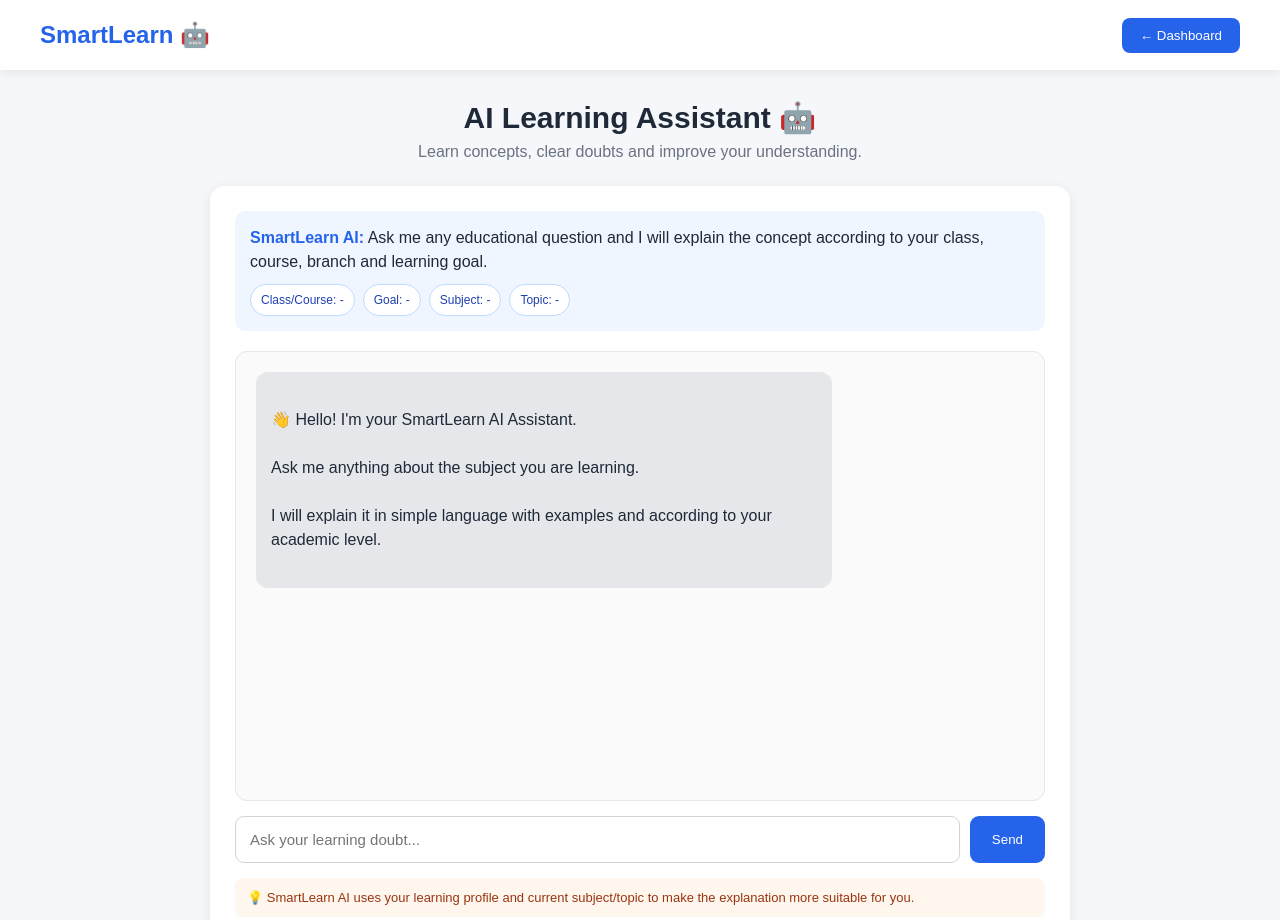
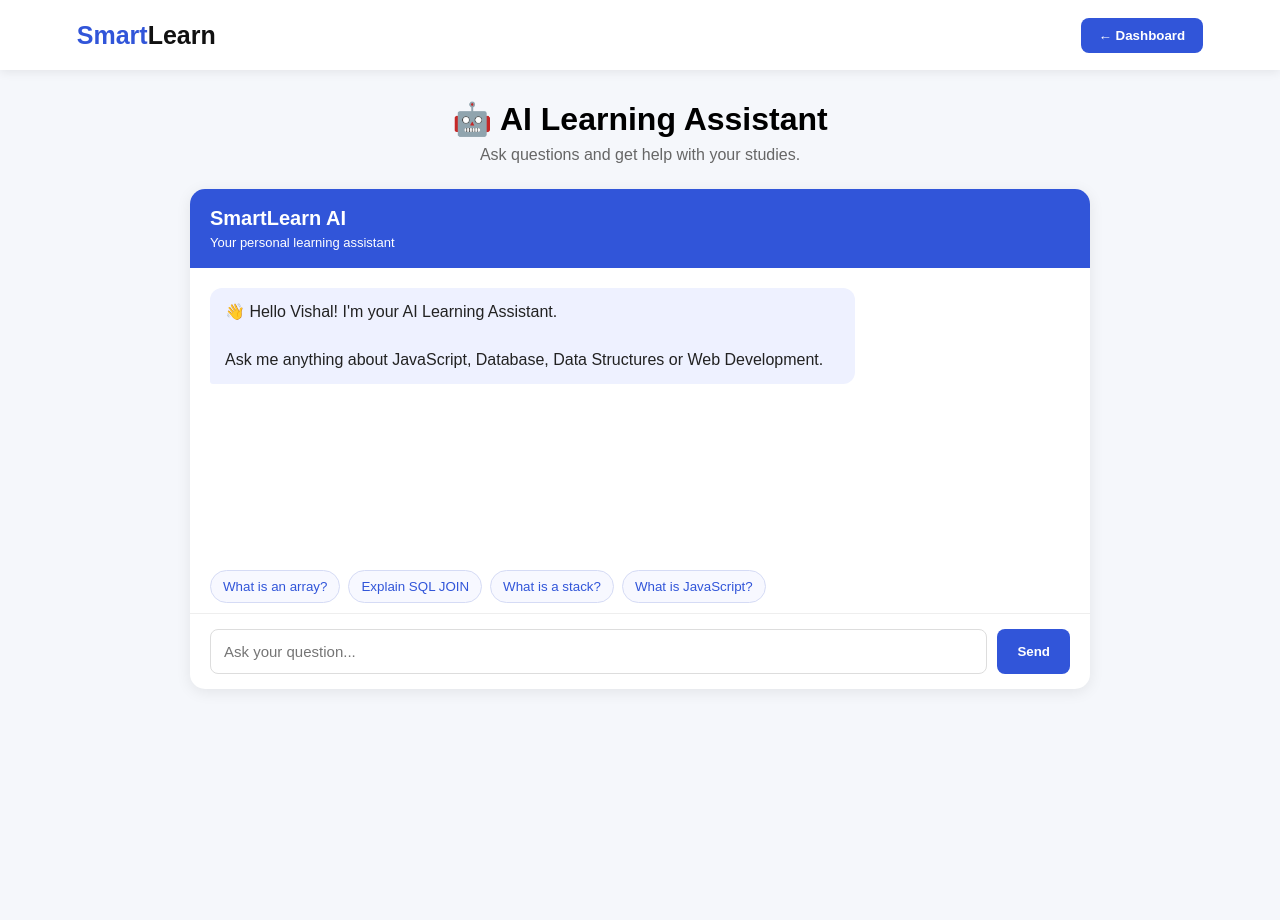
Before and after one commit to khatikv9552-coder/SmartLearn, a website: page ai-assistant.html in a window 1280 px wide. After the commit the page ends 800 px from the top, so only its background shows below. Drawn offline with Linux system fonts and the light colour scheme.

```diff
--- a/ai-assistant.html
+++ b/ai-assistant.html
@@ -4,210 +4,210 @@
 <head>
     <meta charset="UTF-8">
     <meta name="viewport" content="width=device-width, initial-scale=1.0">
+
     <title>SmartLearn - AI Assistant</title>
 
     <style>
         * {
-            box-sizing: border-box;
             margin: 0;
             padding: 0;
+            box-sizing: border-box;
             font-family: Arial, sans-serif;
         }
 
         body {
             background: #f5f7fb;
-            color: #1f2937;
         }
 
-        .navbar {
+        /* NAVBAR */
+
+        nav {
             height: 70px;
             background: white;
+            padding: 0 6%;
             display: flex;
             align-items: center;
             justify-content: space-between;
-            padding: 0 40px;
             box-shadow: 0 2px 10px rgba(0,0,0,0.08);
         }
 
         .logo {
-            font-size: 24px;
+            font-size: 25px;
             font-weight: bold;
-            color: #2563eb;
+            color: #3155d9;
         }
 
-        .back-btn {
+        .logo span {
+            color: #111;
+        }
+
+        nav button {
             border: none;
-            background: #2563eb;
+            background: #3155d9;
             color: white;
             padding: 10px 18px;
             border-radius: 8px;
             cursor: pointer;
+            font-weight: bold;
         }
 
+        /* MAIN */
+
         .container {
+            width: 90%;
             max-width: 900px;
             margin: 30px auto;
-            padding: 0 20px;
         }
 
-        .header {
+        .heading {
             text-align: center;
             margin-bottom: 25px;
         }
 
-        .header h1 {
-            font-size: 30px;
+        .heading h1 {
+            font-size: 32px;
             margin-bottom: 8px;
         }
 
-        .header p {
-            color: #6b7280;
+        .heading p {
+            color: #666;
         }
 
-        .ai-card {
+        /* CHAT BOX */
+
+        .chat-box {
             background: white;
+            height: 500px;
             border-radius: 15px;
-            padding: 25px;
             box-shadow: 0 3px 15px rgba(0,0,0,0.08);
+
+            display: flex;
+            flex-direction: column;
         }
 
-        .assistant-info {
-            background: #eff6ff;
-            padding: 15px;
-            border-radius: 10px;
-            margin-bottom: 20px;
+        .chat-header {
+            padding: 18px 20px;
+            background: #3155d9;
+            color: white;
+            border-radius: 15px 15px 0 0;
+        }
+
+        .chat-header h2 {
+            font-size: 20px;
+        }
+
+        .chat-header p {
+            font-size: 13px;
+            margin-top: 5px;
+        }
+
+        /* MESSAGES */
+
+        .messages {
+            flex: 1;
+            padding: 20px;
+            overflow-y: auto;
+        }
+
+        .message {
+            max-width: 75%;
+            padding: 12px 15px;
+            margin-bottom: 15px;
+            border-radius: 12px;
             line-height: 1.5;
         }
 
-        .assistant-info strong {
-            color: #2563eb;
+        .bot {
+            background: #eef1ff;
+            color: #222;
+            border-bottom-left-radius: 3px;
         }
 
-        .student-context {
-            display: flex;
-            flex-wrap: wrap;
-            gap: 8px;
-            margin-top: 10px;
+        .user {
+            background: #3155d9;
+            color: white;
+            margin-left: auto;
+            border-bottom-right-radius: 3px;
         }
 
-        .context-chip {
-            background: white;
-            border: 1px solid #bfdbfe;
-            color: #1e40af;
-            padding: 6px 10px;
-            border-radius: 20px;
-            font-size: 12px;
+        /* SUGGESTIONS */
+
+        .suggestions {
+            padding: 10px 20px;
+            display: flex;
+            gap: 8px;
+            flex-wrap: wrap;
         }
 
-        .chat-box {
-            height: 450px;
-            overflow-y: auto;
-            border: 1px solid #e5e7eb;
-            border-radius: 12px;
-            padding: 20px;
-            margin-bottom: 15px;
-            background: #fafafa;
+        .suggestions button {
+            border: 1px solid #d5dbf5;
+            background: #f7f8ff;
+            color: #3155d9;
+            padding: 8px 12px;
+            border-radius: 20px;
+            cursor: pointer;
         }
 
-        .message {
-            margin-bottom: 15px;
-            display: flex;
+        .suggestions button:hover {
+            background: #e7ebff;
         }
 
-        .message.user {
-            justify-content: flex-end;
-        }
-
-        .message.ai {
-            justify-content: flex-start;
-        }
-
-        .bubble {
-            max-width: 75%;
-            padding: 12px 15px;
-            border-radius: 12px;
-            line-height: 1.5;
-            white-space: pre-wrap;
-        }
-
-        .user .bubble {
-            background: #2563eb;
-            color: white;
-        }
-
-        .ai .bubble {
-            background: #e5e7eb;
-            color: #1f2937;
-        }
+        /* INPUT */
 
         .input-area {
             display: flex;
             gap: 10px;
+            padding: 15px 20px;
+            border-top: 1px solid #eee;
         }
 
         .input-area input {
             flex: 1;
-            padding: 14px;
-            border: 1px solid #d1d5db;
-            border-radius: 9px;
+            padding: 13px;
+            border: 1px solid #ddd;
+            border-radius: 8px;
             outline: none;
             font-size: 15px;
         }
 
         .input-area input:focus {
-            border-color: #2563eb;
+            border-color: #3155d9;
         }
 
         .send-btn {
-            padding: 14px 22px;
             border: none;
-            border-radius: 9px;
-            background: #2563eb;
+            background: #3155d9;
             color: white;
+            padding: 0 20px;
+            border-radius: 8px;
             cursor: pointer;
+            font-weight: bold;
         }
 
         .send-btn:hover {
-            background: #1d4ed8;
+            background: #2444bd;
         }
 
-        .send-btn:disabled {
-            background: #9ca3af;
-            cursor: not-allowed;
-        }
+        @media (max-width: 600px) {
 
-        .warning {
-            margin-top: 15px;
-            padding: 12px;
-            background: #fff7ed;
-            border-radius: 8px;
-            font-size: 13px;
-            color: #9a3412;
-        }
-
-        @media(max-width:600px) {
-            .navbar {
-                padding: 0 15px;
-            }
-
-            .container {
-                padding: 0 10px;
+            .heading h1 {
+                font-size: 25px;
             }
 
             .chat-box {
-                height: 400px;
+                height: 550px;
             }
 
-            .bubble {
+            .message {
                 max-width: 90%;
             }
 
             .input-area {
-                flex-direction: column;
+                padding: 12px;
             }
 
             .send-btn {
-                width: 100%;
+                padding: 0 15px;
             }
         }
     </style>
@@ -215,382 +215,214 @@
 
 <body>
 
-<nav class="navbar">
+    <!-- NAVBAR -->
+
+    <nav>
+
         <div class="logo">
-        SmartLearn 🤖
+            Smart<span>Learn</span>
         </div>
 
-    <button class="back-btn" onclick="goBack()">
+        <button onclick="goDashboard()">
             ← Dashboard
         </button>
+
     </nav>
+
+
+    <!-- MAIN -->
 
     <div class="container">
 
-    <div class="header">
-        <h1>AI Learning Assistant 🤖</h1>
-        <p>Learn concepts, clear doubts and improve your understanding.</p>
+        <div class="heading">
+
+            <h1>
+                🤖 AI Learning Assistant
+            </h1>
+
+            <p>
+                Ask questions and get help with your studies.
+            </p>
+
         </div>
 
-    <div class="ai-card">
 
-        <div class="assistant-info">
-            <strong>SmartLearn AI:</strong>
-            Ask me any educational question and I will explain the concept
-            according to your class, course, branch and learning goal.
+        <!-- CHAT -->
 
-            <div class="student-context">
-                <span class="context-chip" id="classChip">Class: -</span>
-                <span class="context-chip" id="goalChip">Goal: -</span>
-                <span class="context-chip" id="subjectChip">Subject: -</span>
-                <span class="context-chip" id="topicChip">Topic: -</span>
-            </div>
+        <div class="chat-box">
+
+            <div class="chat-header">
+
+                <h2>
+                    SmartLearn AI
+                </h2>
+
+                <p>
+                    Your personal learning assistant
+                </p>
+
             </div>
 
-        <div class="chat-box" id="chatBox">
 
-            <div class="message ai">
-                <div class="bubble">
-👋 Hello! I'm your SmartLearn AI Assistant.
+            <!-- MESSAGES -->
 
-Ask me anything about the subject you are learning.
+            <div class="messages" id="messages">
 
-I will explain it in simple language with examples and according to your academic level.
-                </div>
+                <div class="message bot">
+
+                    👋 Hello Vishal! I'm your AI Learning
+                    Assistant.
+
+                    <br><br>
+
+                    Ask me anything about JavaScript,
+                    Database, Data Structures or Web Development.
+
                 </div>
 
             </div>
+
+
+            <!-- SUGGESTIONS -->
+
+            <div class="suggestions">
+
+                <button onclick="askQuestion('What is an array?')">
+                    What is an array?
+                </button>
+
+                <button onclick="askQuestion('Explain SQL JOIN')">
+                    Explain SQL JOIN
+                </button>
+
+                <button onclick="askQuestion('What is a stack?')">
+                    What is a stack?
+                </button>
+
+                <button onclick="askQuestion('What is JavaScript?')">
+                    What is JavaScript?
+                </button>
+
+            </div>
+
+
+            <!-- INPUT -->
 
             <div class="input-area">
 
                 <input
                     type="text"
                     id="userInput"
-                placeholder="Ask your learning doubt..."
+                    placeholder="Ask your question..."
                     onkeydown="handleEnter(event)"
                 >
 
                 <button
                     class="send-btn"
-                id="sendBtn"
                     onclick="sendMessage()">
+
                     Send
+
                 </button>
 
-        </div>
-
-        <div class="warning">
-            💡 SmartLearn AI uses your learning profile and current subject/topic
-            to make the explanation more suitable for you.
             </div>
 
         </div>
 
     </div>
 
+
+    <!-- JAVASCRIPT -->
+
+
 <script>
+    const API_URL = "https://smartlearn-1-4fsq.onrender.com/ask-ai";
 
-/* =========================
-   LOAD STUDENT PROFILE
-========================= */
-
-let studentProfile = {};
-
-try {
-    studentProfile = JSON.parse(
-        localStorage.getItem("studentProfile") || "{}"
-    );
-} catch (error) {
-    studentProfile = {};
+    function goDashboard() {
+        window.location.href = "dashboard.html";
     }
 
-
-/* =========================
-   CURRENT LEARNING CONTEXT
-========================= */
-
-const selectedSubject =
-    localStorage.getItem("selectedSubject") || "";
-
-const selectedTopic =
-    localStorage.getItem("selectedTopic") || "";
-
-
-/* =========================
-   DISPLAY PROFILE
-========================= */
-
-function displayProfile() {
-
-    const standard =
-        studentProfile.standard || "";
-
-    const course =
-        studentProfile.course || "";
-
-    const branch =
-        studentProfile.branch || "";
-
-    const educationLevel =
-        studentProfile.educationLevel || "";
-
-    let classText = "-";
-
-    if (educationLevel === "school" && standard) {
-        classText = "Class " + standard;
-    }
-    else if (course) {
-        classText = course;
-
-        if (branch) {
-            classText += " - " + branch;
+    function handleEnter(event) {
+        if (event.key === "Enter") {
+            sendMessage();
         }
     }
 
-    document.getElementById("classChip").innerText =
-        "Class/Course: " + classText;
-
-    document.getElementById("goalChip").innerText =
-        "Goal: " + (studentProfile.goal || "-");
-
-    document.getElementById("subjectChip").innerText =
-        "Subject: " + (selectedSubject || "-");
-
-    document.getElementById("topicChip").innerText =
-        "Topic: " + (selectedTopic || "-");
-}
-
-displayProfile();
-
-
-/* =========================
-   DASHBOARD
-========================= */
-
-function goBack() {
-    window.location.href = "dashboard.html";
-}
-
-
-/* =========================
-   ENTER KEY
-========================= */
-
-function handleEnter(event) {
-
-    if (event.key === "Enter") {
-        event.preventDefault();
+    function askQuestion(question) {
+        document.getElementById("userInput").value = question;
         sendMessage();
     }
 
+    function addMessage(text, type) {
+        const messages = document.getElementById("messages");
+        const message = document.createElement("div");
+        message.className = "message " + type;
+        message.innerText = text;
+        messages.appendChild(message);
+        messages.scrollTop = messages.scrollHeight;
     }
 
+    async function sendMessage() {
+        const input = document.getElementById("userInput");
+        const question = input.value.trim();
 
-/* =========================
-   SEND MESSAGE
-========================= */
-
-async function sendMessage() {
-
-    const input =
-        document.getElementById("userInput");
-
-    const sendBtn =
-        document.getElementById("sendBtn");
-
-    const question =
-        input.value.trim();
-
-    if (question === "") {
-        return;
-    }
-
-
-    /* USER MESSAGE */
+        if (!question) return;
 
         addMessage(question, "user");
-
         input.value = "";
 
-
-    /* DISABLE BUTTON */
-
-    sendBtn.disabled = true;
-    sendBtn.innerText = "Thinking...";
-
-
-    /* THINKING MESSAGE */
-
-    const thinking =
-        addMessage(
-            "🤖 Thinking...",
-            "ai"
-        );
-
+        const loading = document.createElement("div");
+        loading.className = "message bot";
+        loading.id = "ai-loading";
+        loading.innerText = "🤖 AI is thinking...";
+        document.getElementById("messages").appendChild(loading);
 
         try {
+            const profileData = localStorage.getItem("studentProfile");
+            const profile = profileData ? JSON.parse(profileData) : {};
 
-        /*localhost:5000
-        Send:
-        1. Student question
-        2. Student profile
-        3. Current subject
-        4. Current topic
+            const subject = localStorage.getItem("selectedSubject") || "";
+            const topic = localStorage.getItem("selectedTopic") || "";
 
-        Your existing server.js already accepts
-        all four values at /ask-ai.
-        */
-
-        const response =
-            await fetch(
-                "https://smartlearn-1-4fsq.onrender.com/ask-ai",
-                {
+            const response = await fetch(API_URL, {
                 method: "POST",
-
                 headers: {
                     "Content-Type": "application/json"
                 },
+                body: JSON.stringify({
+                    question: question,
+                    profile: profile,
+                    subject: subject,
+                    topic: topic
+                })
+            });
 
-                    body: JSON.stringify({
+            const data = await response.json();
 
-                        question: question,
+            if (!response.ok) {
+                throw new Error(data.details || data.error || "AI server error");
+            }
 
-                        profile: studentProfile,
+            document.getElementById("ai-loading")?.remove();
 
-                        subject: selectedSubject,
-
-                        topic: selectedTopic
-
-                    })
-                }
+            addMessage(
+                data.answer || "AI did not return an answer.",
+                "bot"
             );
 
+        } catch (error) {
+            document.getElementById("ai-loading")?.remove();
 
-        /* CHECK RESPONSE */
-
-        if (!response.ok) {
-
-            throw new Error(
-                "Server returned HTTP " +
-                response.status
+            addMessage(
+                "⚠️ AI Assistant error: " + error.message,
+                "bot"
             );
 
+            console.error("SmartLearn AI Assistant error:", error);
         }
-
-
-        const data =
-            await response.json();
-
-
-        /* REMOVE THINKING */
-
-        thinking.remove();
-
-
-        /* AI ANSWER */
-
-        if (data.answer) {
-
-            addMessage(
-                data.answer,
-                "ai"
-            );
-
     }
-        else {
-
-            addMessage(
-                "Sorry, I could not generate an answer.",
-                "ai"
-            );
-
-        }
-
-
-    }
-    catch (error) {
-
-        console.error(
-            "AI Assistant Error:",
-            error
-        );
-
-
-        /* REMOVE THINKING */
-
-        thinking.remove();
-
-
-        addMessage(
-
-            "⚠️ AI server connection failed.\n\n" +
-            "Please check:\n" +
-            "1. Ollama is running\n" +
-            "2. server.js is running on port 5000\n" +
-            "3. llama3.2 model is installed\n" +
-            "4. Open http://localhost:5000 is not required in the browser; the HTML calls /ask-ai automatically.",
-
-            "ai"
-
-        );
-
-    }
-
-
-    /* ENABLE BUTTON */
-
-    sendBtn.disabled = false;
-    sendBtn.innerText = "Send";
-
-    input.focus();
-
-}
-
-
-/* =========================
-   ADD MESSAGE
-========================= */
-
-function addMessage(text, type) {
-
-    const chatBox =
-        document.getElementById("chatBox");
-
-    const message =
-        document.createElement("div");
-
-    message.className =
-        "message " + type;
-
-
-    const bubble =
-        document.createElement("div");
-
-    bubble.className =
-        "bubble";
-
-    bubble.innerText =
-        text;
-
-
-    message.appendChild(
-        bubble
-    );
-
-    chatBox.appendChild(
-        message
-    );
-
-
-    chatBox.scrollTop =
-        chatBox.scrollHeight;
-
-
-    return message;
-
-}
-
 </script>
 
 </body>
+
 </html>
```
Lines whose indentation alone changed are shown as unchanged.
